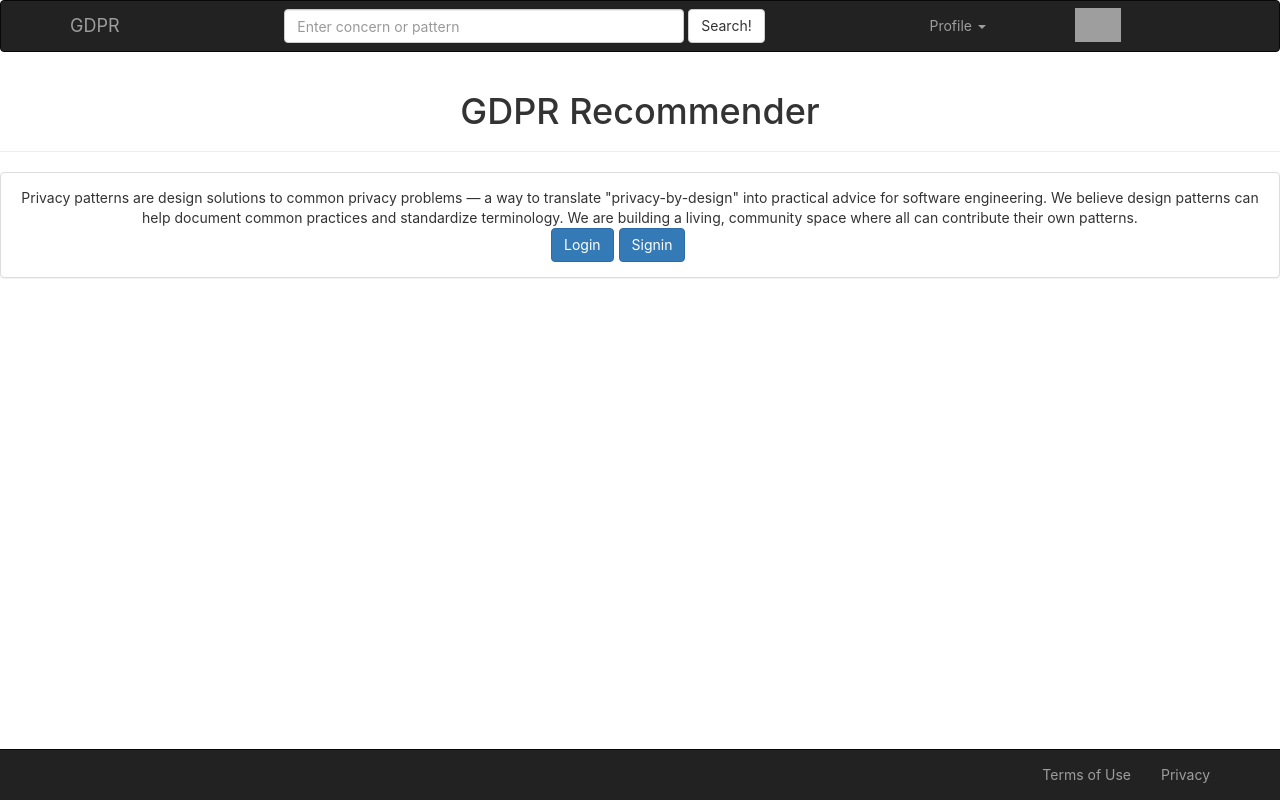
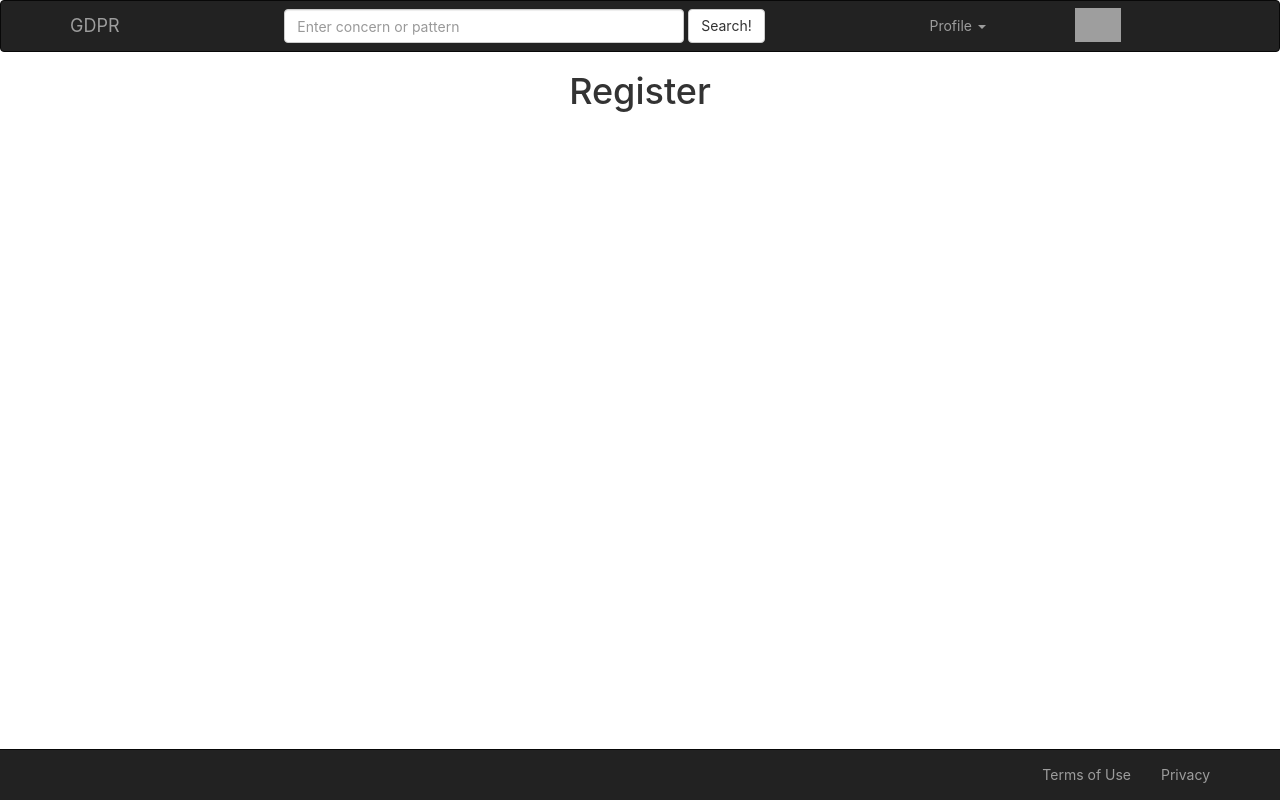
Before and after one commit to Tunc88/GDPR_Heroku, a React (Create React App) app in the folder client/: page /register in a window 1280 px wide. Built offline with nearby package versions, Linux system fonts and the light colour scheme; grey boxes are pictures that could not be loaded.

Commit message:
Create Routes

```diff
--- a/client/package.json
+++ b/client/package.json
@@ -6,6 +6,7 @@
     "react": "^16.6.3",
     "react-bootstrap": "^0.32.4",
     "react-dom": "^16.6.3",
+    "react-router-dom": "^4.3.1",
     "react-scripts": "2.1.1"
   },
   "scripts": {
--- a/client/src/App.js
+++ b/client/src/App.js
@@ -1,19 +1,23 @@
 import React, { Component } from "react";
-import logo from "./logo.svg";
+import { BrowserRouter as Router, Route } from "react-router-dom";
 import "./App.css";
 
 import NavigationBar from "./components/navigation/NavigationBar/NavigationBar";
 import Footer from "./components/Footer";
 import Description from "./components/Description";
+import Register from "./components/layout/Register";
 
 class App extends Component {
   render() {
     return (
-      <div className="App">
-        <NavigationBar />
-        <Description />
-        <Footer />
-      </div>
+      <Router>
+        <div className="App">
+          <NavigationBar />
+          <Route exact path="/" component={Description} />
+          <Route exact path="/register" component={Register} />
+          <Footer />
+        </div>
+      </Router>
     );
   }
 }
--- /dev/null
+++ b/client/src/components/layout/Register.js
@@ -0,0 +1,11 @@
+import React, { Component } from "react";
+
+export default class Register extends Component {
+  render() {
+    return (
+      <div>
+        <h1>Register</h1>
+      </div>
+    );
+  }
+}
```
Also changed, not shown: client/src/components/Description.js (+4 -3 lines), client/src/components/layout/Register.css (added), 1 other file (tests, documents, lock files or other folders).
